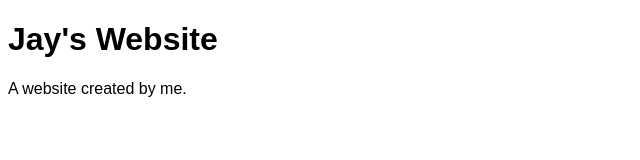
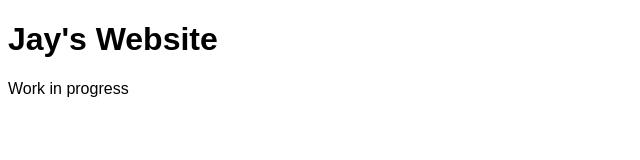
Before and after one commit to jeichmuller/jayeichmuller, a plain HTML site: page index.html in a window 1280 px wide. Shown: the full height of the page, 0-640 px from the left. Drawn offline with Linux system fonts and the light colour scheme.

Commit message:
work in progress

```diff
--- a/index.html
+++ b/index.html
@@ -1,7 +1,7 @@
 <!DOCTYPE html>
 <html lang="en">
 <head>
-<title>Page Title</title>
+<title>Jay Eichmuller</title>
 <meta charset="UTF-8">
 <meta name="viewport" content="width=device-width, initial-scale=1">
 <style>
@@ -12,8 +12,7 @@ body {
 </head>
 <body>
 
-<h1>Jay's Website</h1>
-<p>A website created by me.</p>
-
+<h1>Jay's Website </h1>
+<p>Work in progress</p>
 </body>
 </html>
```
